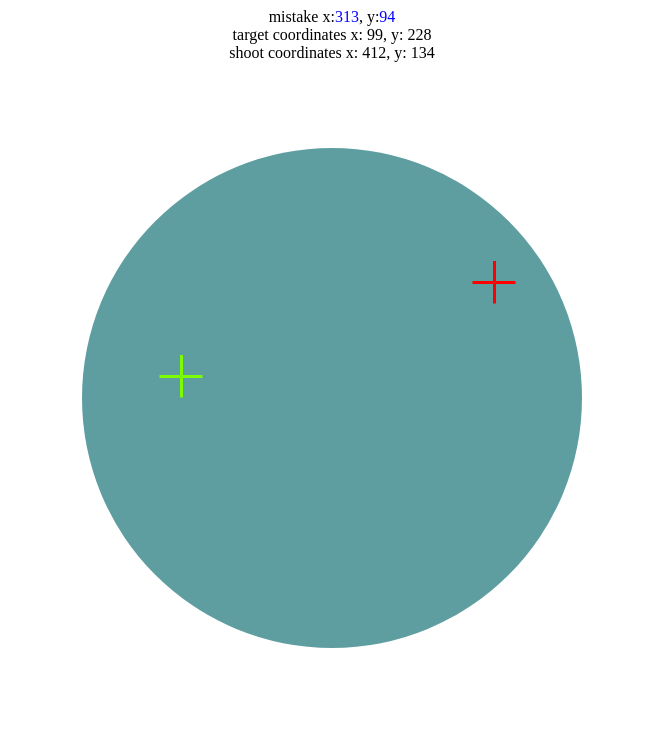
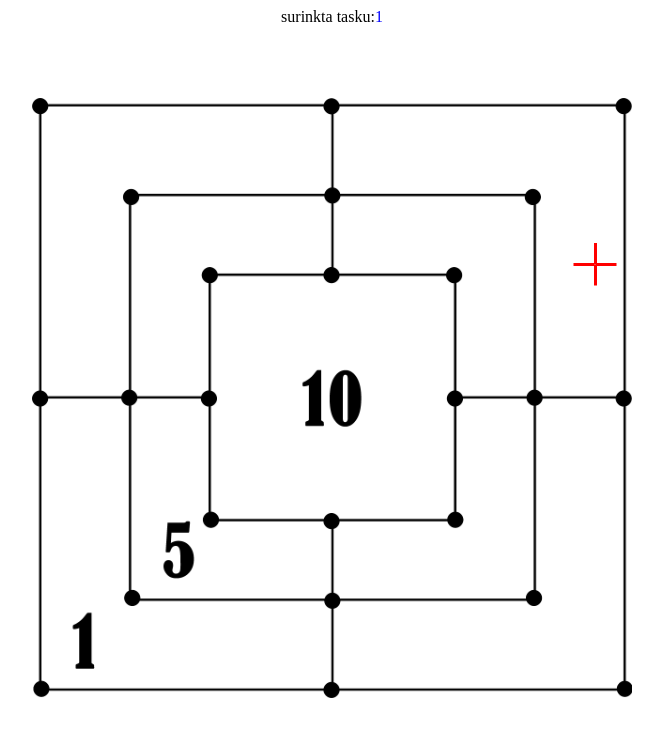
Before and after one commit to edmundas3945/php-first, a PHP site: page / in a window 1280 px wide. Shown: the top 737 px of the page, without its empty margins (308-971 px from the left). Run offline with PHP 8.4, Linux system fonts and the light colour scheme; some libraries are stand-ins or nearby versions.

Commit message:
taikinys su taskais #3

```diff
--- a/index.php
+++ b/index.php
@@ -8,12 +8,9 @@ date_default_timezone_set('Europe/Vilnius');
 //$sec = "1";
 //header("Refresh: $sec; url=$page");
 
-$shootX = rand(1,499);
-$shootY = rand(1,499);
-$targetX = rand(1,499);
-$targetY = rand(1,499);
-$paklaidaX = $shootX - $targetX;
-$paklaidaY = $shootY - $targetY;
+$shootX = rand(1, 599);
+$shootY = rand(1, 599);
+
 
 $thicknessLine = '3px'
 
@@ -33,111 +30,89 @@ $thicknessLine = '3px'
             position: relative;
             text-align: center;
         }
+
         .taikinys {
-            width: 500px;
-            height: 500px;
-            background-color: cadetblue;
-            border-radius: 50%;
+            width: 600px;
+            height: 600px;
+            background-image: url("images/taikinys.png");
+            background-size: cover;
             position: absolute;
             top: 390px;
             left: 50%;
             transform: translate(-50%, -50%);
             display: flex;
+            align-content: center;
+            justify-content: center;
         }
-        .target{
-            width: 21px;
-            height: 21px;
-            position: absolute;
-            top: <?php print $targetY ;?>px;
-            left: <?php print $targetX ;?>px;
+
+        .center {
+
             transform: translate(-50%, -50%);
+            width: 300px;
+            height: 300px;
+            background-color: red;
+            top: 50%;
+            left: 50%;
         }
-        .line1 {
-            width: 100%;
-            height: <?= $thicknessLine?>;
-            top: 50%;
-            left: -51%;
-            transform: translate(0,-50%);
-            background-color: lawngreen;
-            position: absolute;
-        }
-        .line2{
-            height: 100%;
-            width: <?= $thicknessLine?>;
-            left: 50%;
-            top: -1%;
-            transform: translate(-50%,-50%);
-            background-color: lawngreen;
-            position: absolute;
-        }
-        .line3 {
-            width: 100%;
-            height: <?= $thicknessLine?>;
-            top: 50%;
-            left: 51%;
-            transform: translate(0,-50%);
-            background-color: lawngreen;
-            position: absolute;
-        }
-        .line4{
-            height: 100%;
-            width: <?= $thicknessLine?>;
-            left: 50%;
-            top: 50%;
-            transform: translate(-50%,0);
-            background-color: lawngreen;
-            position: absolute;
-        }
-        .shoot{
+
+        .shoot {
             width: 21px;
             height: 21px;
             position: absolute;
             top: <?php print $shootY ;?>px;
             left: <?php print $shootX;?>px;
+            /*top: 504px;*/
+            /*left: 300px;*/
             transform: translate(-50%, -50%);
         }
+
         .redLine1 {
             width: 100%;
             height: <?= $thicknessLine?>;
             top: 50%;
             left: -51%;
-            transform: translate(0,-50%);
+            transform: translate(0, -50%);
             background-color: red;
             position: absolute;
         }
-        .redLine2{
+
+        .redLine2 {
             height: 100%;
             width: <?= $thicknessLine?>;
             left: 50%;
             top: -1%;
-            transform: translate(-50%,-50%);
+            transform: translate(-50%, -50%);
             background-color: red;
             position: absolute;
         }
+
         .redLine3 {
             width: 100%;
             height: <?= $thicknessLine?>;
             top: 50%;
             left: 51%;
-            transform: translate(0,-50%);
+            transform: translate(0, -50%);
             background-color: red;
             position: absolute;
         }
-        .redLine4{
+
+        .redLine4 {
             height: 100%;
             width: <?= $thicknessLine?>;
             left: 50%;
             top: 50%;
-            transform: translate(-50%,0);
+            transform: translate(-50%, 0);
             background-color: red;
             position: absolute;
         }
+
         .title {
             display: flex;
             text-align: center;
             justify-content: center;
         }
-        p{
+
+        p {
             color: blue;
             margin: 0;
         }
@@ -147,12 +122,7 @@ $thicknessLine = '3px'
 
 
 <div class="taikinys">
-    <div class="target">
-        <div class="line1"></div>
-        <div class="line2"></div>
-        <div class="line3"></div>
-        <div class="line4"></div>
-    </div>
+
     <div class="shoot">
         <div class="redLine1"></div>
         <div class="redLine2"></div>
@@ -160,11 +130,15 @@ $thicknessLine = '3px'
         <div class="redLine4"></div>
     </div>
 </div>
-<div class="title">mistake x:<p><?= abs($paklaidaX);?></p>,  y:<p><?= abs($paklaidaY);?></p></div>
-<div> target coordinates x: <?= $targetX;?>, y: <?= $targetY;?></div>
-<div> shoot coordinates x: <?= $shootX;?>, y: <?= $shootY;?></div>
-
-
+<div class="title">surinkta tasku: <p>
+        <?php if ($shootY > 177 && $shootY < 423 && $shootX > 177 && $shootX < 423): ?>
+            <?= '10' ?>
+        <?php elseif ($shootY > 96 && $shootY < 504 && $shootX > 96 && $shootX < 504): ?>
+            <?= '5' ?>
+        <?php elseif ($shootY > 0 && $shootY < 600 && $shootX > 0 && $shootX < 600): ?>
+            <?= '1' ?>
+        <?php endif ?>
+    </p></div>
 
 
 </body>
```
Also changed, not shown: images/taikinys.png (added).
